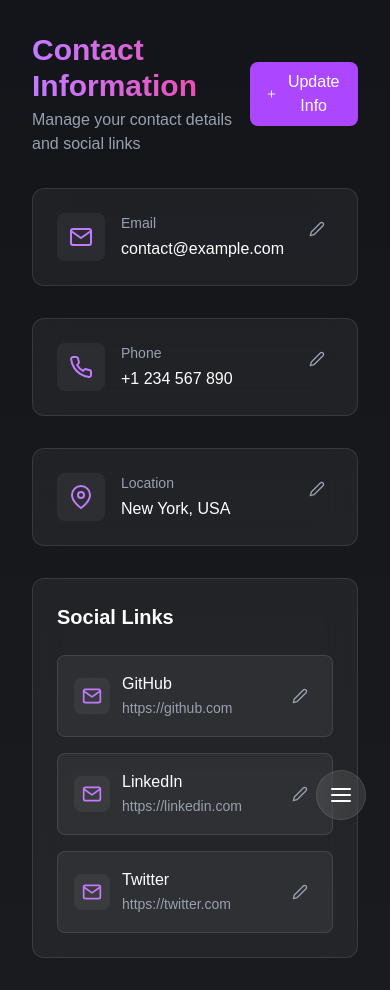
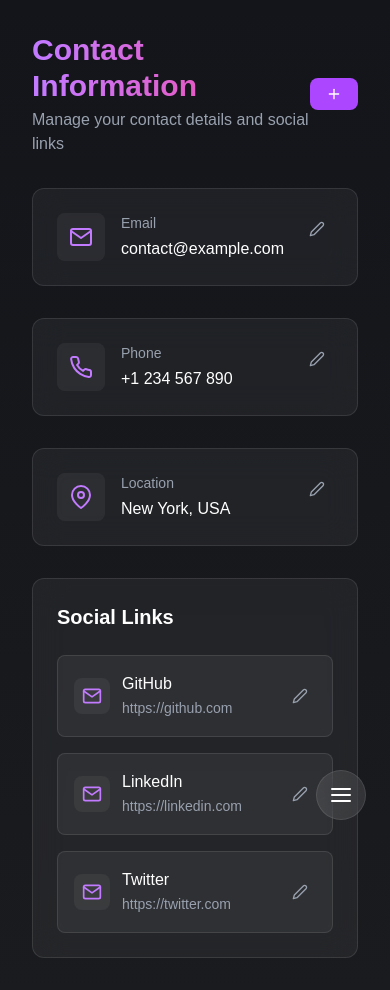
Before and after one commit to prusotamkrydv78/Portfolio_Dashboard, a Next.js app: page /contact in a window 390 px wide. Built offline with nearby package versions, Linux system fonts and the light colour scheme.

Commit message:
spaces managing in small devices

```diff
--- a/app/blog/page.jsx
+++ b/app/blog/page.jsx
@@ -39,9 +39,10 @@ export default function BlogPage() {
           </div>
           <button
             onClick={() => setShowForm(true)}
-            className="flex items-center px-4 py-2 bg-purple-500 text-white rounded-lg hover:bg-purple-600 transition-colors"
+            className="flex items-center justify-center px-4 py-2 bg-purple-500 text-white rounded-lg hover:bg-purple-600 transition-colors"
           >
-            <FiPlus className="mr-2" /> New Post
+            <FiPlus className="sm:mr-2" />
+            <span className='hidden sm:inline'> New Post</span>
           </button>
         </div>
 
--- a/app/contact/page.jsx
+++ b/app/contact/page.jsx
@@ -32,9 +32,9 @@ export default function ContactPage() {
           </div>
           <button
             onClick={() => setShowForm(true)}
-            className="flex items-center px-4 py-2 bg-purple-500 text-white rounded-lg hover:bg-purple-600 transition-colors"
+            className="flex items-center justify-center px-4 py-2 bg-purple-500 text-white rounded-lg hover:bg-purple-600 transition-colors"
           >
-            <FiPlus className="mr-2" /> Update Info
+            <FiPlus className="sm:mr-2" /> <span className='hidden sm:inline'>Update Info</span>
           </button>
         </div>
 
--- a/app/projects/page.jsx
+++ b/app/projects/page.jsx
@@ -36,14 +36,14 @@ export default function ProjectsPage() {
           </div>
           <button
             onClick={() => setShowForm(true)}
-            className="flex items-center px-4 py-2 bg-purple-500 text-white rounded-lg hover:bg-purple-600 transition-colors"
+            className="flex items-center justify-center px-4 py-2 bg-purple-500 text-white rounded-lg hover:bg-purple-600 transition-colors"
           >
-            <FiPlus className="mr-2" /> Add Project
+            <FiPlus className="sm:mr-2" /><span className='hidden sm:inline'> Add Project</span>
           </button>
         </div>
 
         {/* Filters */}
-        <div className="flex flex-col sm:flex-row gap-4 sm:items-center justify-between bg-white/5 backdrop-blur-lg rounded-xl p-4 border border-white/10">
+        <div className="flex   sm:flex-row gap-4 sm:items-center justify-between bg-white/5 backdrop-blur-lg rounded-xl p-4 border border-white/10">
           <div className="relative flex-1 max-w-md">
             <FiSearch className="absolute left-3 top-1/2 -translate-y-1/2 text-gray-400" />
             <input
```
